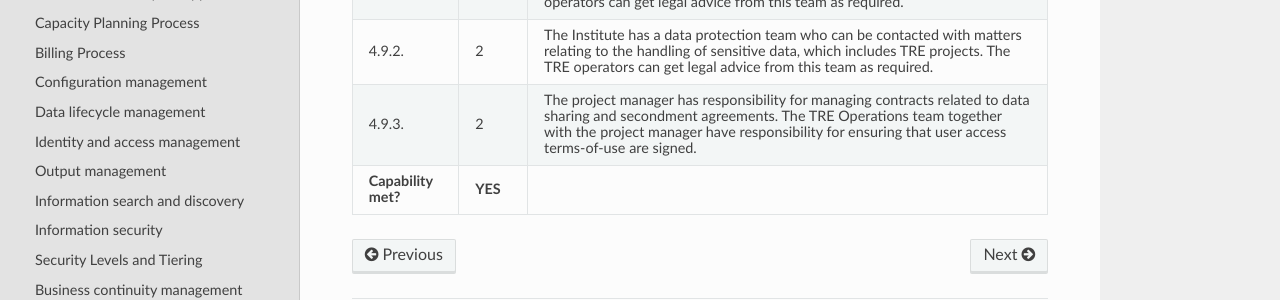
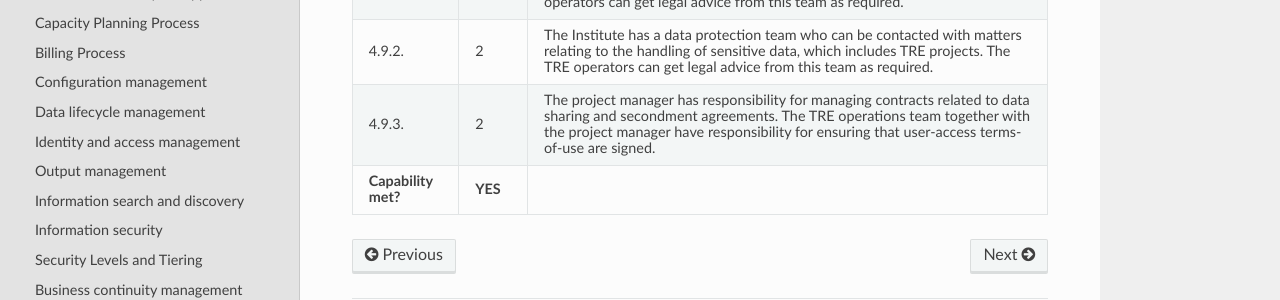
Before and after one commit to sa-tre/satre-specification, a Sphinx documentation site: the page built from docs/source/evaluations/alan_turing_institute.md, in a window 1280 px wide and 900 px high, scrolled down 22605 px. Shown: the part 496-796 px from the top of the window. Built offline with Sphinx 7.4.7 and the Read the Docs theme 2.0.0, drawn with Linux system fonts in a browser that asks for light colours.

Commit message:
Add hyphen

```diff
--- a/docs/source/evaluations/alan_turing_institute.md
+++ b/docs/source/evaluations/alan_turing_institute.md
@@ -1219,7 +1219,7 @@
 * - 4.9.3.
   - 2
   - The project manager has responsibility for managing contracts related to data sharing and secondment agreements.
-    The TRE Operations team together with the project manager have responsibility for ensuring that user access terms-of-use are signed.
+    The TRE operations team together with the project manager have responsibility for ensuring that user-access terms-of-use are signed.
 * - **Capability met?**
   - **YES**
   -
```
